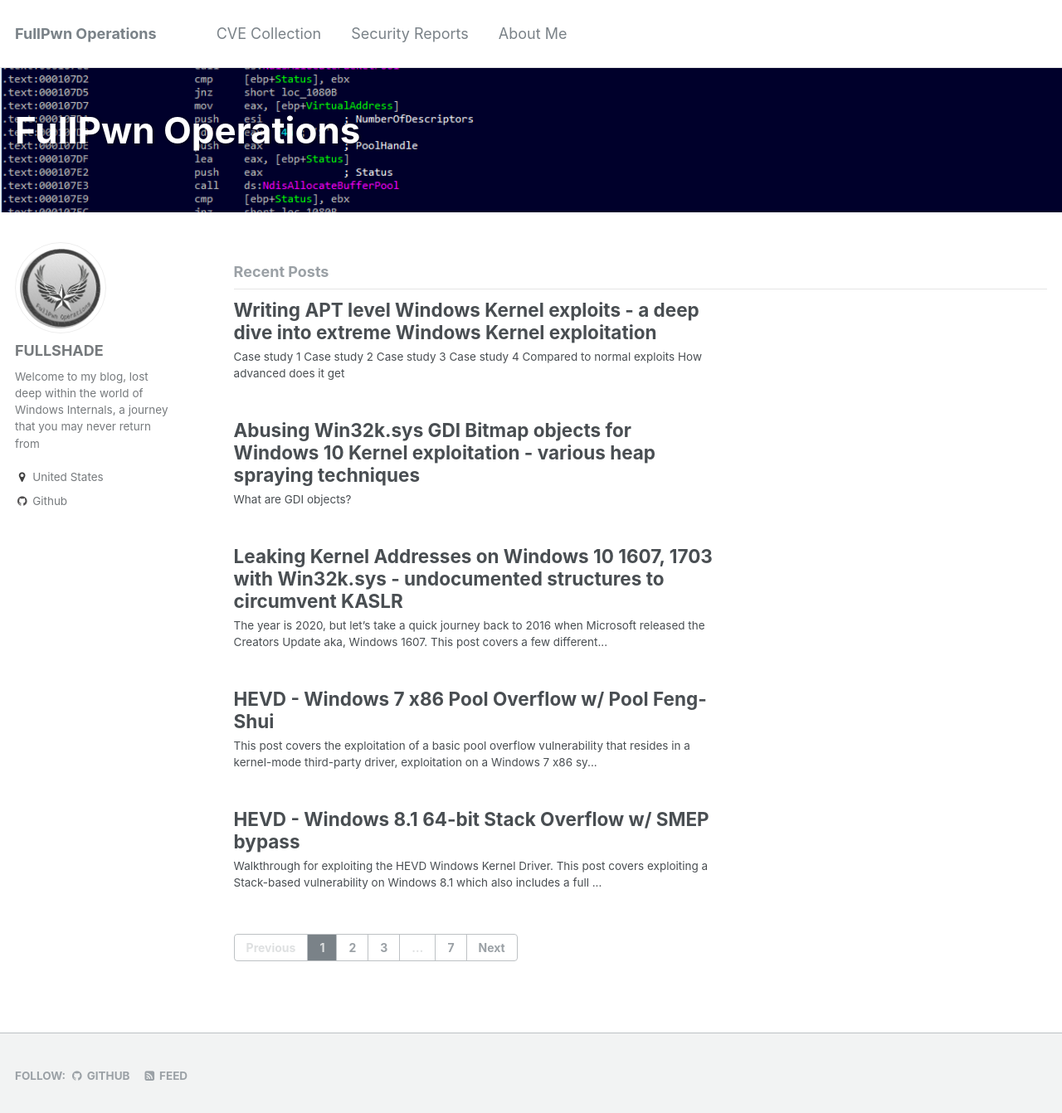
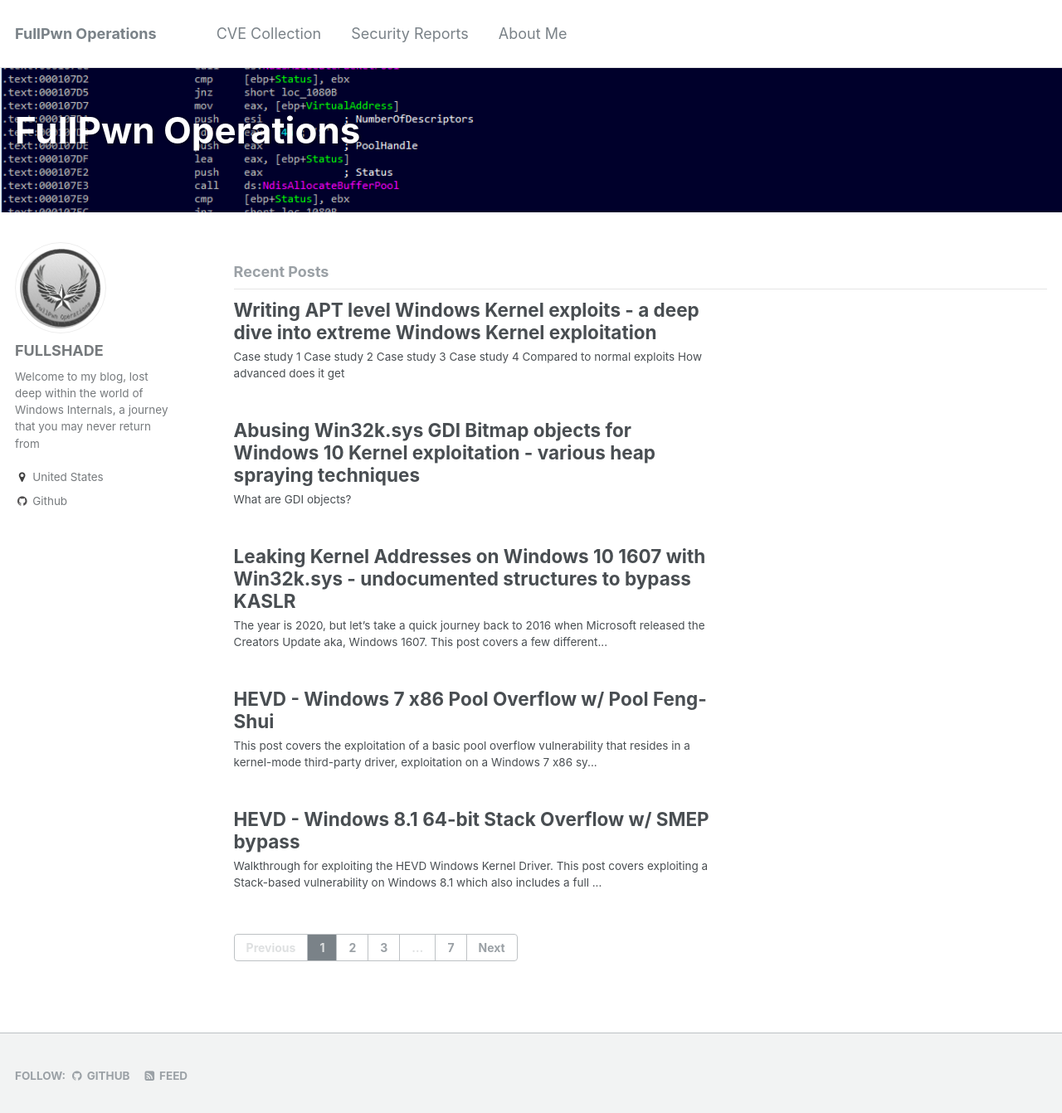
Before and after one commit to asdyxcyxc/FULLSHADE.github.io, a Jekyll site: the page built from index.html, in a window 1280 px wide and 1355 px high. Shown: the top 1342 px of the window at 83% size. Built offline with Jekyll 4.4.1, drawn with Linux system fonts in a browser that asks for light colours; the list of posts is cut into pages by our own code.

Commit message:
Update 2020-04-20-Windows-10-kaslr-infoleak.md

```diff
--- a/_posts/2020-04-20-Windows-10-kaslr-infoleak.md
+++ b/_posts/2020-04-20-Windows-10-kaslr-infoleak.md
@@ -1,6 +1,6 @@
 ---
 layout: single
-title: Leaking Kernel Addresses on Windows 10 1607, 1703 with Win32k.sys - undocumented structures to circumvent KASLR
+title: Leaking Kernel Addresses on Windows 10 1607 with Win32k.sys - undocumented structures to bypass KASLR
 ---
 
 The year is 2020, but let's take a quick journey back to 2016 when Microsoft released the `Creators Update` aka, Windows 1607. This post covers a few different techniques to leak kernel addresses on a Windows 10 (RS1, and RS2) system using C++ & win32k.sys (and some others). This post is also the complement to the Github repository which holds a few information leakage POCs that will soon be public.
```
